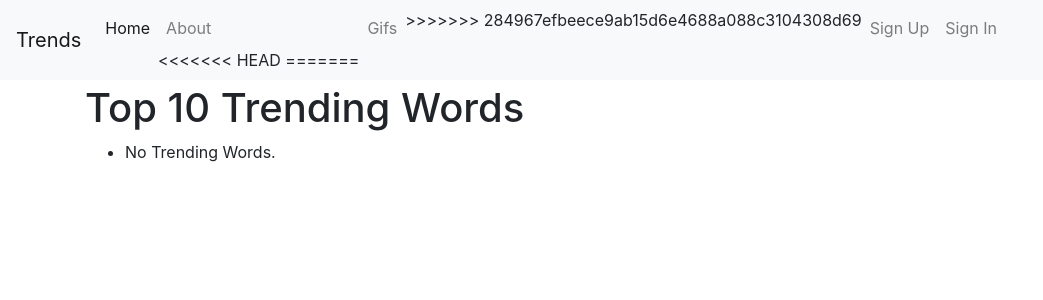
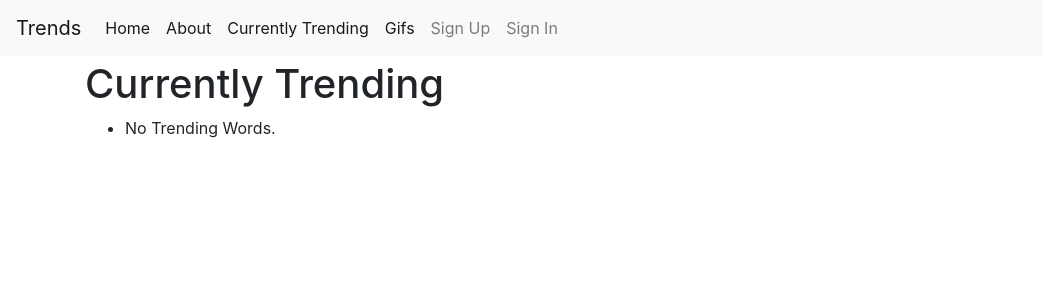
Before and after one commit to DTullis-Discover/TrendsAPI, a Django app: page /list in a window 1280 px wide. Shown: the top 300 px of the page, without its empty margins (0-1043 px from the left). Run offline with Django 3.2, Linux system fonts and the light colour scheme; data that the repository does not hold is empty; some libraries are stand-ins or nearby versions.

Commit message:
list view now displays the most searched keywords

```diff
--- a/gifs/home/models.py
+++ b/gifs/home/models.py
@@ -20,7 +20,7 @@ class Keyword(models.Model):
 class Trend(models.Model):
     date = models.DateField(default=datetime.datetime.utcnow)
     data = models.TextField(blank=True)
-    keyword = models.ForeignKey(Keyword, default="", on_delete=models.CASCADE)
+    keyword = models.ForeignKey(Keyword, on_delete=models.CASCADE)
 
     def __str__(self):
         return str(self.date)
--- a/gifs/home/views.py
+++ b/gifs/home/views.py
@@ -6,6 +6,7 @@ from gifs.home.models import Keyword, Trend
 from django.core import serializers
 from django.views.generic import ListView
 from django.views.generic import DetailView
+from django.db.models import Count
 
 # Create your views here.
 def home(request):
@@ -95,12 +96,12 @@ def home(request):
 class TrendingListView(ListView):
 
     model = Keyword
+    queryset = Keyword.objects.annotate(name_count = Count('name')).order_by('name_count')
     template_name = 'pages/list.html'
-    #pytrends = TrendReq(hl='en-US', tz=360)
-    #response = pytrends.trending_searches(pn='united_states')
-    #queryset = Keyword.objects.filter(name = response)
 
     def get_context_data(self, **kwargs):
+        #pytrends = TrendReq(hl='en-US', tz=360)
+        #response = pytrends.trending_searches(pn='united_states')
         context = super().get_context_data(**kwargs)
         context['trend_name'] = Keyword.name
         return context
@@ -116,7 +117,8 @@ class TrendingDetailView(DetailView):
 
     model = Trend
     template_name = 'pages/detail.html'
+
     def get_context_data(self, **kwargs):
         context = super().get_context_data(**kwargs)
-        context['trend_detail'] = Trend.objects.all()
+        context['trend_detail'] = Trend.data
         return context
--- a/gifs/templates/base.html
+++ b/gifs/templates/base.html
@@ -37,15 +37,15 @@
             <li class="nav-item active">
               <a class="nav-link" href="{% url 'home:theHome' %}">Home <span class="sr-only">(current)</span></a>
             </li>
-            <li class="nav-item">
+            <li class="nav-item active">
               <a class="nav-link" href="{% url 'about' %}">About</a>
-<<<<<<< HEAD
-=======
             </li>
-            <li class="nav-item">
+            <li class="nav-item active">
+              <a class="nav-link" href="{% url 'home:trending-list' %}">Currently Trending</a>
+            </li>
+            <li class="nav-item active">
               <a class="nav-link" href="{% url 'jifs:jif-list' %}">Gifs</a>
             </li>
->>>>>>> 284967efbeece9ab15d6e4688a088c3104308d69
             {% if request.user.is_authenticated %}
               <li class="nav-item">
                 {# URL provided by django-allauth/account/urls.py #}
--- a/gifs/templates/pages/detail.html
+++ b/gifs/templates/pages/detail.html
@@ -2,6 +2,6 @@
 {% block content %}
 	<h1> {{ trend.keyword }} Information</h1>
 	<ul>
-            {{ trend.data}}  {{trend.date}}
+            {{ trend.data }}
 	</ul>
 {% endblock content %}
--- a/gifs/templates/pages/list.html
+++ b/gifs/templates/pages/list.html
@@ -1,6 +1,6 @@
 {% extends "base.html" %}
 {% block content %}
-	<h1>Top 10 Trending Words</h1>
+	<h1>Currently Trending</h1>
 	<ul>
     {% for keyword in object_list|slice:":10" %}
 			<a href="/list/{{ keyword.pk }}/">
```
